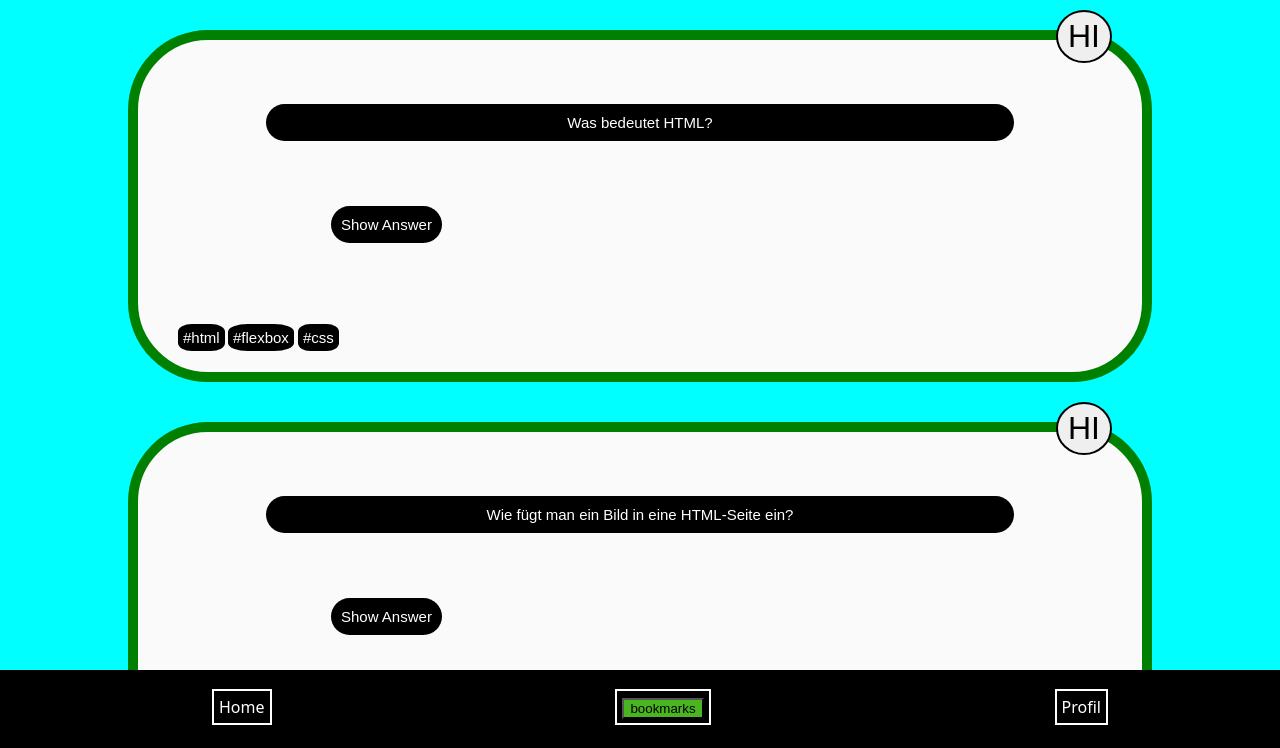
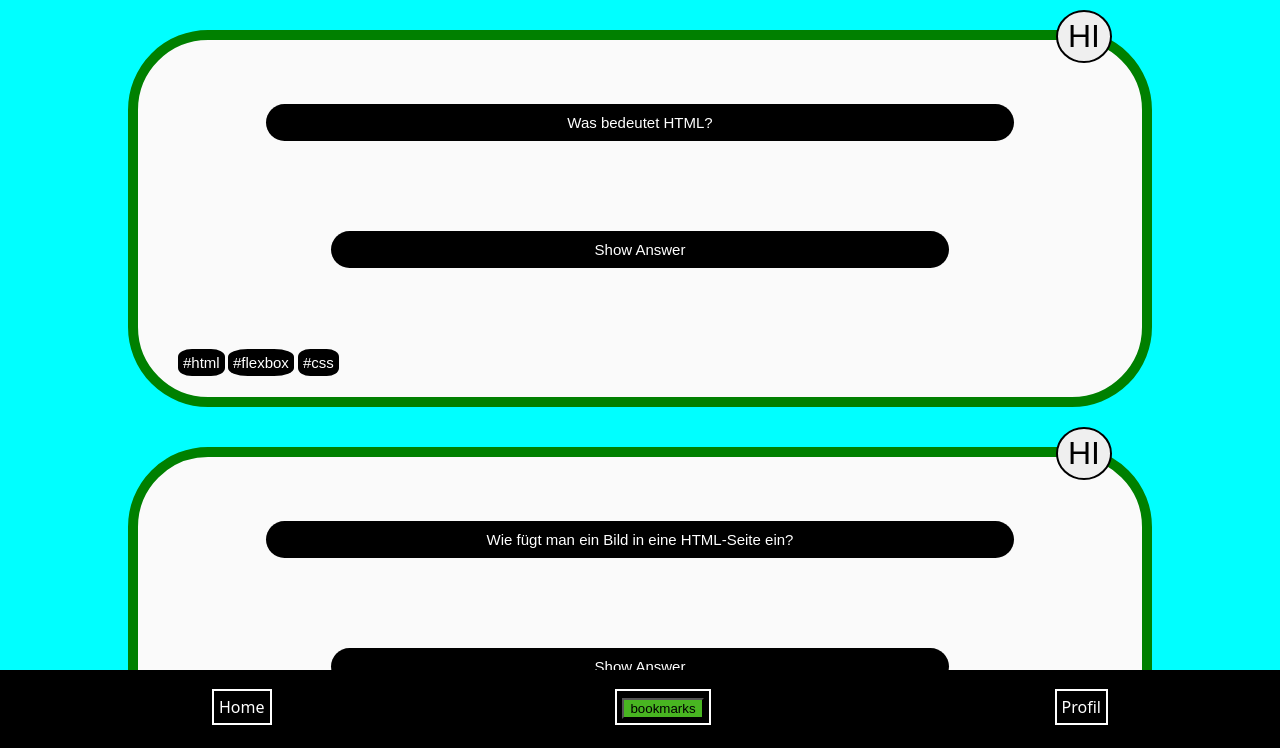
Before and after one commit to Efendi5/Quizz-App, a plain HTML site: page bookmarks.html in a window 1280 px wide. Shown: the part 50-798 px from the top of the page. Drawn offline with Linux system fonts and the light colour scheme.

Commit message:
change css/js

```diff
--- a/bookmarks.html
+++ b/bookmarks.html
@@ -72,5 +72,6 @@
         </ul>
       </nav>
     </footer>
+    <script src="./js/index.js"></script>
   </body>
 </html>
--- a/css/styles.css
+++ b/css/styles.css
@@ -34,6 +34,9 @@ body.dark {
 }
 
 .card {
+  display: flex;
+  flex-direction: column;
+  justify-content: center;
   margin: 40px 10%;
   border: 10px solid #008000;
   padding: 5% 10%;
@@ -56,8 +59,6 @@ body.dark {
 }
 
 .button {
-  display: flex;
-  justify-content: center;
   border: none;
   background-color: black;
   color: white;
```
Also changed, not shown: index.html (+1 -0 lines), profil.html (+1 -1 lines).
